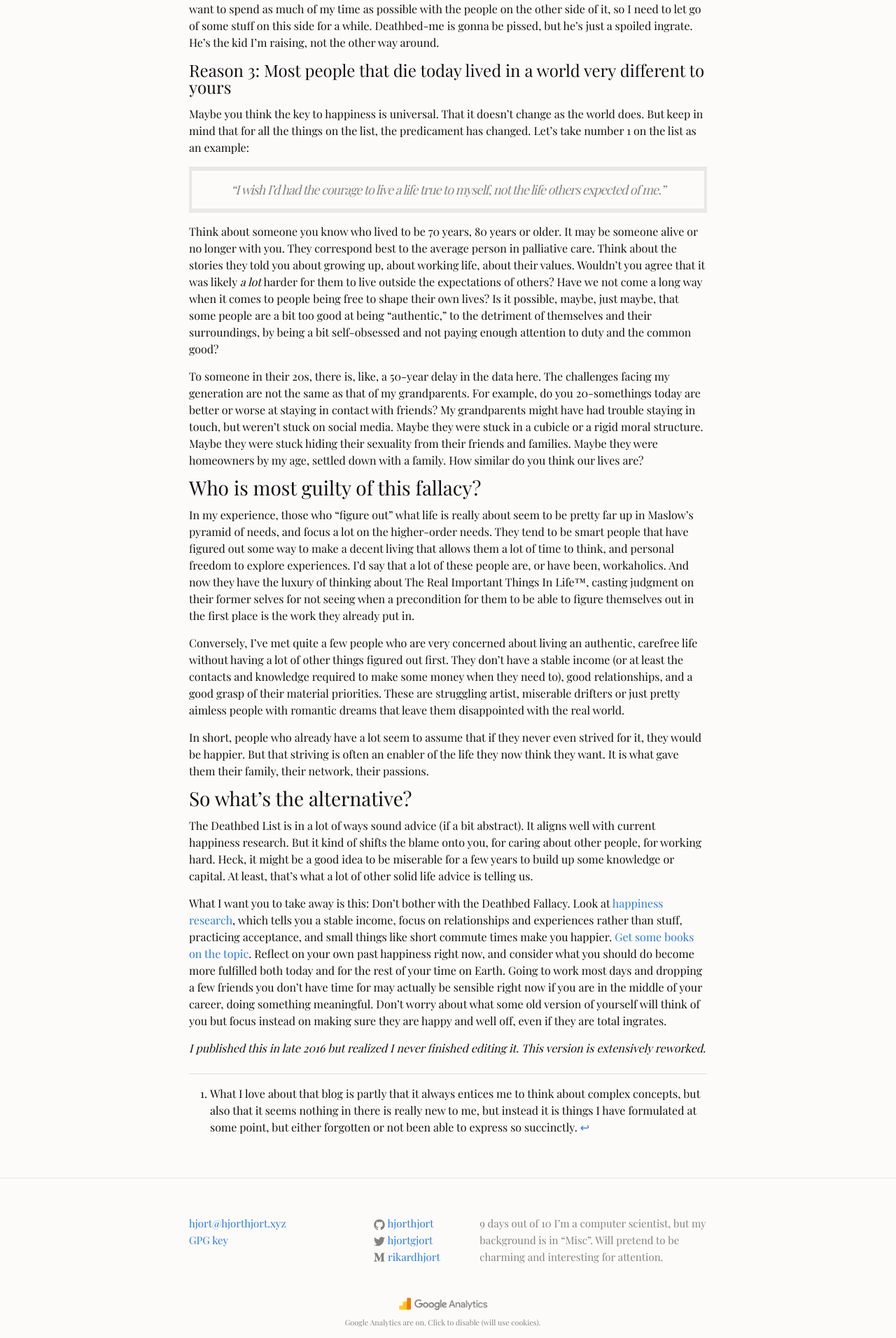
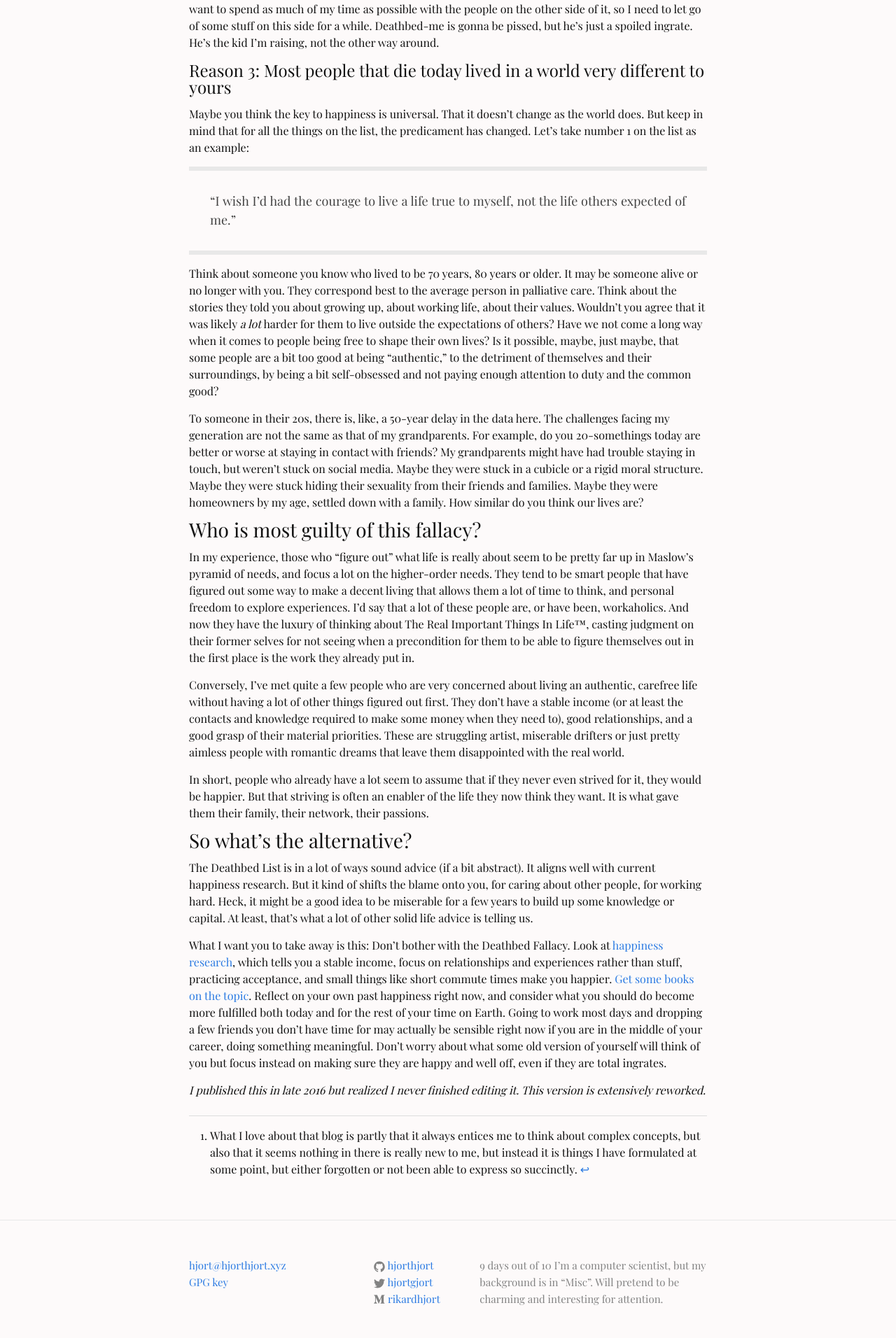
Before and after one commit to hjorthjort/hjorthjort.github.io, a Jekyll site: the page built from _posts/2016-12-10-the-deathbed-fallacy.markdown, in a window 1280 px wide. Shown: the part 2699-4611 px from the top of the page at 70% size. Built offline with Jekyll 4.4.1, drawn with Linux system fonts in a browser that asks for light colours.

Commit message:
More css trickery

```diff
--- a/_layouts/default.html
+++ b/_layouts/default.html
@@ -1,7 +1,12 @@
 <!DOCTYPE html>
 <html>
 
-  {% include head.html %}
+    {% include head.html %}
+    {% if page.style %}
+    <style type="text/css">
+     {{ page.style }}
+    </style>
+    {% endif %}
 
   <body>
 
--- a/_sass/_base.scss
+++ b/_sass/_base.scss
@@ -121,19 +121,13 @@
  * Blockquotes
  */
 blockquote {
-    color: $grey-color;
-    border-left: 4px solid $grey-color-light;
-    border-right: 4px solid $grey-color-light;
+    color: $grey-color-dark;
     border-top: 6px solid $grey-color-light;
     border-bottom: 6px solid $grey-color-light;
-    padding-left: $spacing-unit / 2;
-    padding-right: $spacing-unit / 2;
-    padding-top: $spacing-unit / 2;
-    padding-bottom: $spacing-unit / 2;
+    padding: $spacing-unit;
     font-size: 18px;
-    text-align: center;
-    letter-spacing: -1px;
-    font-style: italic;
+    text-align: justify;
+    line-height: 1.5em;
 
     > :last-child {
         margin-bottom: 0;
```
